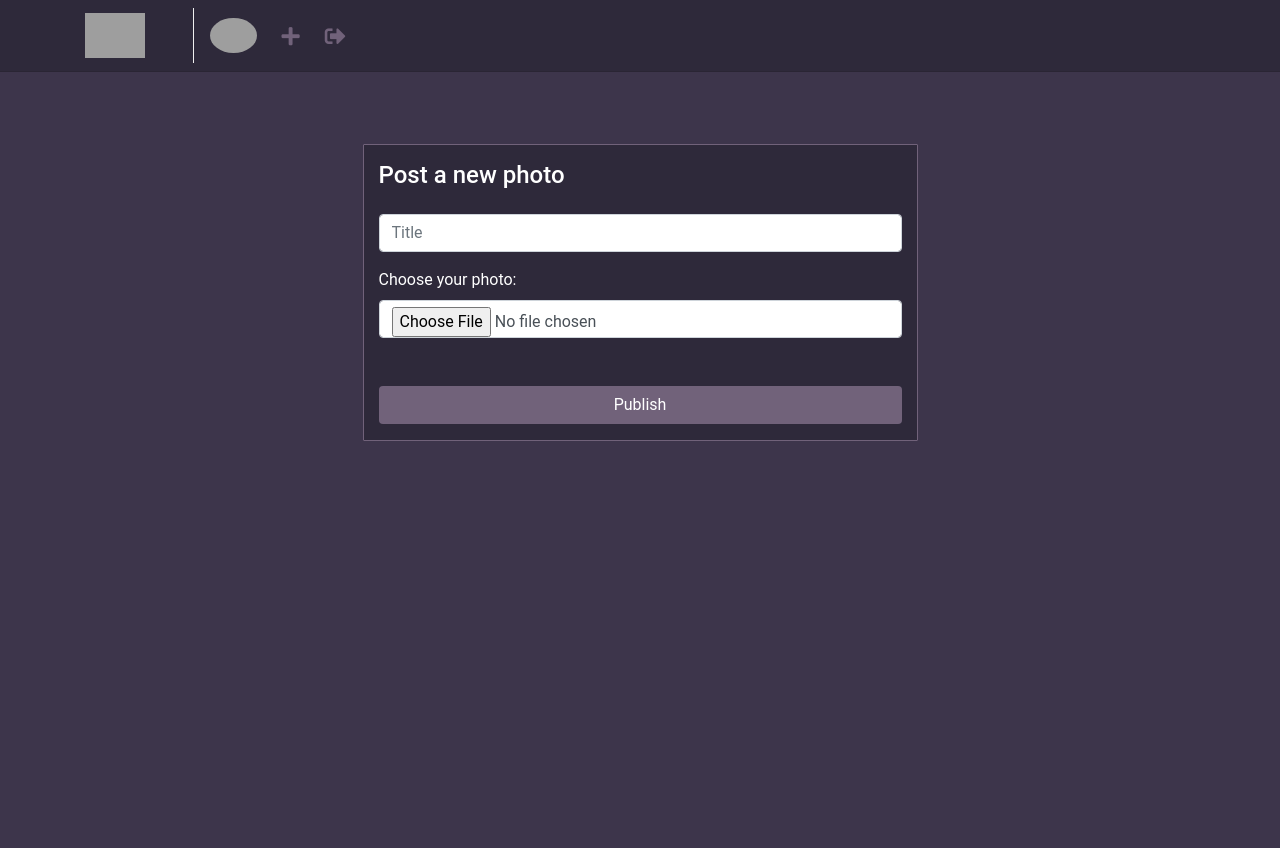
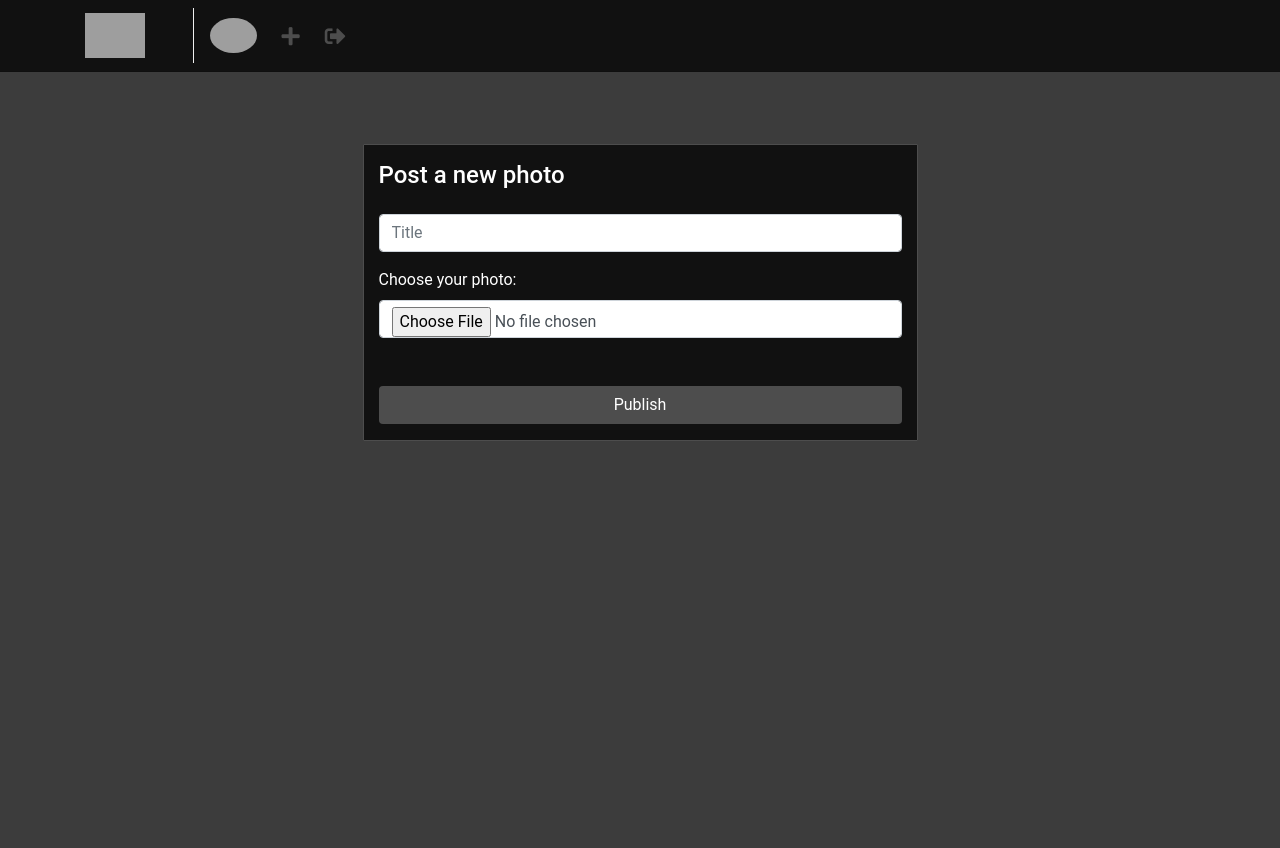
Before and after one commit to martinmendozadev/pinterest-clone, a Django app: template templates/posts/new_post.html in a window 1280 px wide. Run offline with Django 3.2, Linux system fonts and the light colour scheme; the template is opened without the code that fills it: values that come from a table or form of the project are taken from there, others are empty; some libraries are stand-ins or nearby versions; grey boxes are pictures that could not be loaded.

Commit message:
Black Syle

```diff
--- a/static/css/main.css
+++ b/static/css/main.css
@@ -1,5 +1,5 @@
 html, body {
-    background: #3d354b;
+    background: #3c3c3c;
     height: 100%;
     width: 100%;
     font-family: 'Roboto', sans-serif;
@@ -7,24 +7,24 @@ html, body {
 }
 
 #auth-container {
-    background: #2e293a;
-    border: 1px solid #71627a;
+    background: #111111;
+    border: 1px solid #4d4d4d;
     border-radius: 1px;
 }
 
 #main-navbar {
-    background: #2e293a;
+    background: #111111;
     border-bottom: 1px solid rgba(0,0,0,.0975);
 }
 
 .post-container {
-    background: #2e293a;
-    border: 1px solid #71627a;
+    background: #111111;
+    border: 1px solid #4d4d4d;
     border-radius: 3px;
 }
 
 .nav-icon a {
-    color: #71627a;
+    color: #4d4d4d;
     font-size: 1.3em;
     display: block;
     margin-top: .2em;
@@ -35,8 +35,8 @@ html, body {
     color: #f8f9fa;;
 }
 #profile-box {
-    background: #2e293a;
-    border: 1px solid #71627a;
+    background: #111111;
+    border: 1px solid #4d4d4d;
     border-radius: 1px;
     margin-top: 6em;
 }
@@ -50,6 +50,6 @@ html, body {
 }
 
 .btn-submit{
-    background-color: #71627a;
+    background-color: #4d4d4d;
     color:#fff;
 }
```
